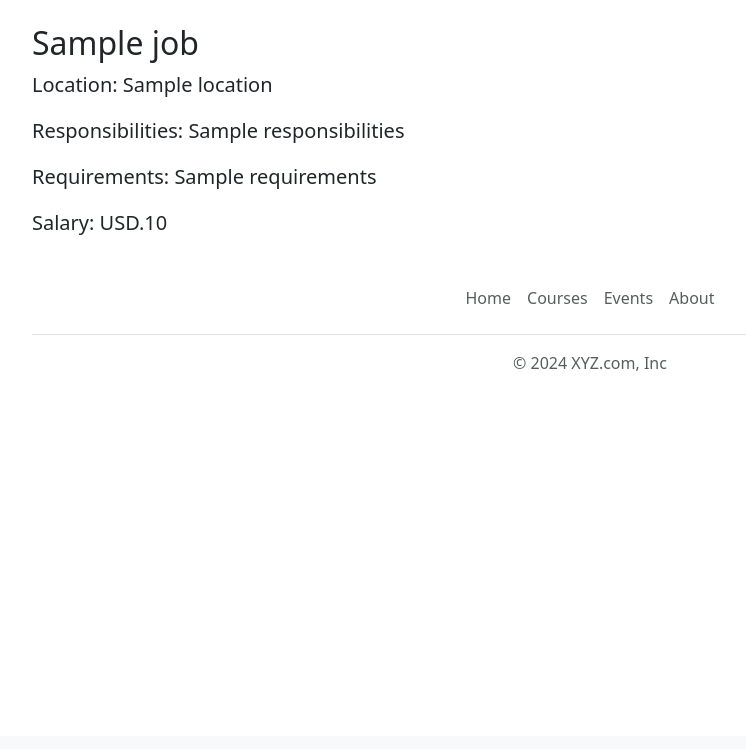
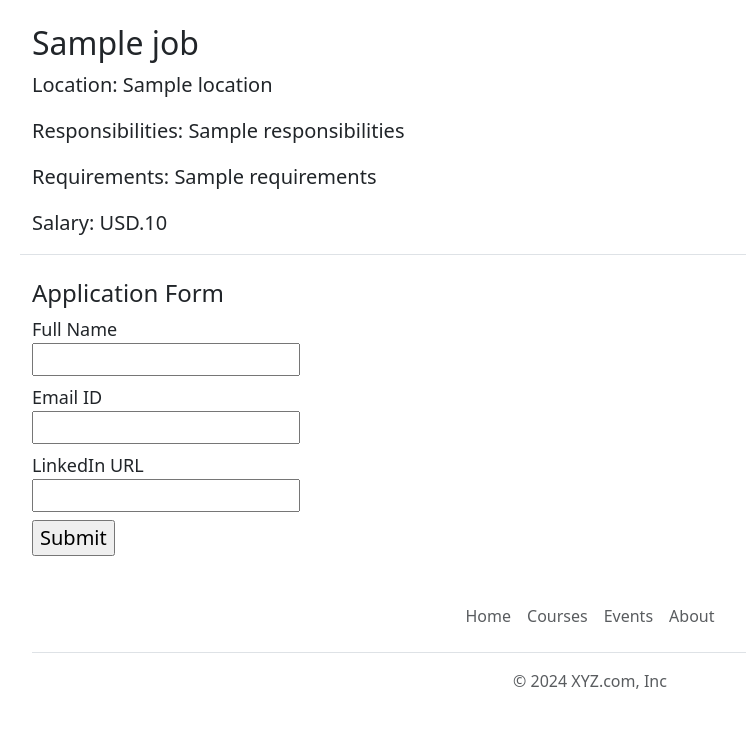
Before and after one commit to vivekv-aeonx/Work.io-Website, a Flask app: template templates/jobpage.html in a window 1280 px wide. Shown: the part 64-813 px from the top of the page, without its empty margins (50-796 px from the left). Before the commit the page ends 435 px from the top, so only its background shows below. Run offline with Flask 3, Linux system fonts and the light colour scheme; the template is opened without the code that fills it: most values are stand-ins (such as "Sample title", 1, 10 or a date in 2020).

Commit message:
22/08/2024 5:20 pm- added form features

```diff
--- a/templates/application_form.html
+++ b/templates/application_form.html
@@ -6,6 +6,29 @@
     </title>
   </head>
   <body>
+    <div class="container">
+      <div class="mt-4 mb-4">
+        <h4>Application Form</h4>
 
+      <form>
+        <div style="font-size:18px;" class="mb-2">
+        <label>Full Name</label><br>
+        <input type="text" name="full_name"><br>
+        </div>
+
+        <div style="font-size:18px;" class="mb-2">
+        <label>Email ID</label><br>
+        <input type="text" name="full_name"><br>
+        </div>
+
+        <div style="font-size:18px;" class="mb-2">
+        <label>LinkedIn URL</label><br>
+        <input type="text" name="full_name"><br>
+        </div>
+
+        <input type="submit">
+      </form>
+      </div>
+    </div>
   </body>
 </html>
--- a/templates/jobpage.html
+++ b/templates/jobpage.html
@@ -25,7 +25,7 @@
       <p><b>Requirements:</b> {{job['REQUIREMENTS']}}</p>
       </div>
 
-    <div class="lead">
+    <div class="lead border-bottom row">
       <p><b>Salary: </b>{{job['Currency']}}.{{job['Salary']}}</p>
       </div>
   </div>
```
